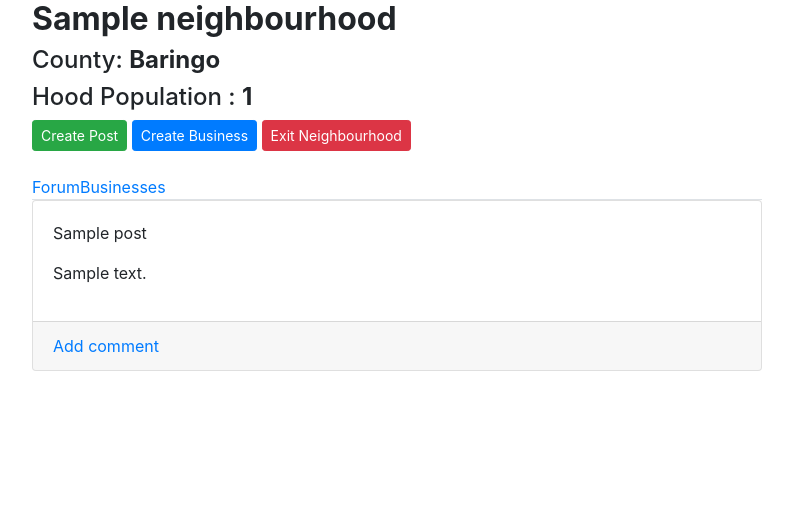
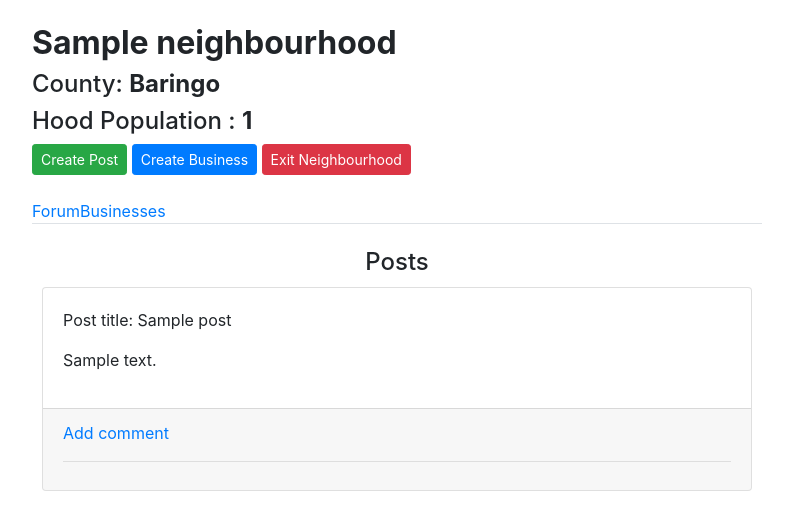
Before and after one commit to Elvandro/Neighborhood-Watch, a Django app: page / in a window 1280 px wide, after a click on "Forum". Shown: the part 56-586 px from the top of the page, without its empty margins (243-1036 px from the left). Run offline with Django 3.2, Linux system fonts and the light colour scheme; a user stored in the database is signed in; tables that the repository leaves empty hold one stand-in row (values such as "Sample post"); some libraries are stand-ins or nearby versions.

Commit message:
Edited myhood template file

```diff
--- a/hood/templates/hood/myhood.html
+++ b/hood/templates/hood/myhood.html
@@ -6,6 +6,7 @@
 		<div class="col-md-2">
 		</div>
 		<div class="col-md-8">
+			<br>
 			<h2><strong>{{hood.name.capitalize}}</strong></h2>
 			<h4>County: <strong>{{hood.location.capitalize}}</strong></h4>
 			<h4>Hood Population : <strong>{{hood.population}}</strong></h4>
@@ -27,15 +28,22 @@
 		</ul>
 		<div class="tab-content">
 			<div id="forum" class="tab-pane fade in active">
+				<br><h4 class="text-center">Posts</h4>
 				{%if posts%}
 				{% for post in posts %}
-				<div class="card">
+				<div class="card" style="margin:10px;">
 					<div class="card-body">
-						<p>{{post.title.capitalize}}</p>
+						<p>Post title: {{post.title.capitalize}}</p>
 						<p>{{post.body}}</p>
 					</div>
 					<div class="card-footer">
-						<a href="#">Add comment</a>
+						<a href="{% url 'create_comment' post_id=post.id %}">Add comment</a>
+						<hr>
+						{% for comment in comments %}
+						{% if comment.post_id == post.id %}
+						<p>{{comment.comment}}<p>
+						{% endif %}
+						{% endfor %}
 					</div>
 				</div>
 				{% endfor %}
@@ -44,19 +52,24 @@
 				{% endif %}
 			</div>
 
+
 			<div id="business" class="tab-pane fade">
+				<br>
+				<div class="jumbotron">
 					{% if business %}
 					<ol>
 						{% for biz in business %}
 						<li>
-						<h4>{{biz.name.capitalize}}</h4>
+							<h5>{{biz.name.capitalize}}</h5>
 							<p>{{biz.description.capitalize}}</p>
+							<p class="text-muted">contact us at {{biz.email_address}}</p>
 						</li>
 						{%endfor%}
 						{% else %}
 						<p>No Business has been created for this hood yet. Be the first to create one <a href="{% url 'create_business' %}">here</a></p>
 					</ol>
 					{% endif %}
+				</div>
 
 			</div>
 		</div>
```
Lines whose indentation alone changed are shown as unchanged.
